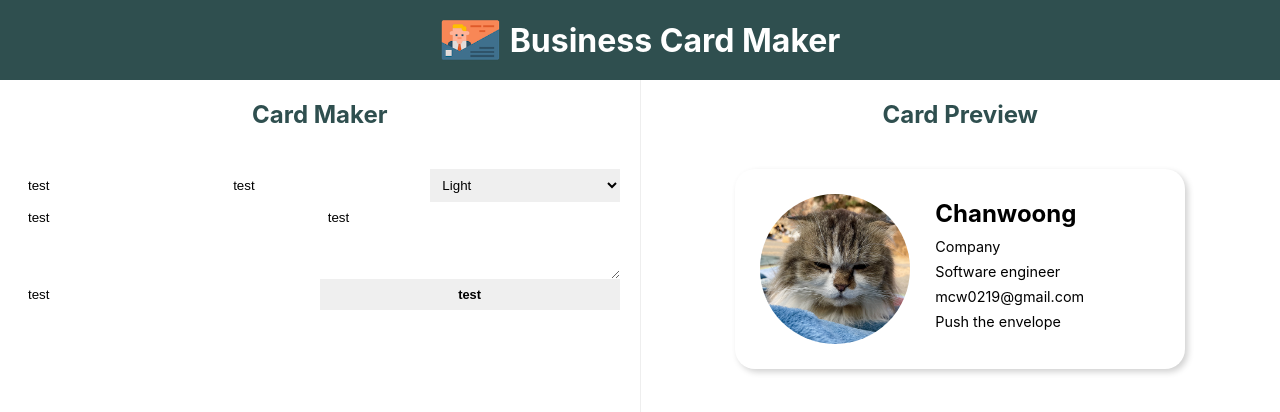
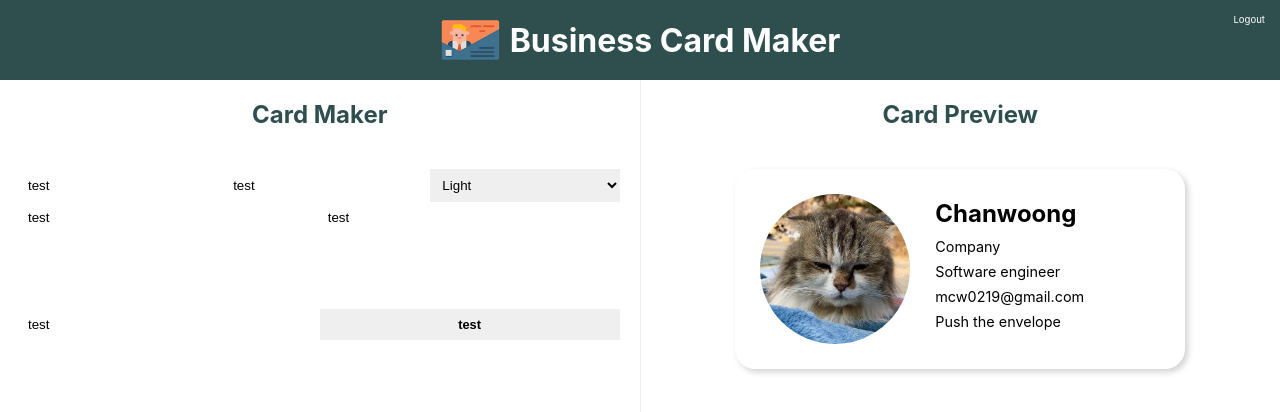
Before and after one commit to Chanwooong2/businessCardMaker, a React (Create React App) app: page /cardMaker in a window 1280 px wide. Shown: the top 412 px of the page. Built offline with nearby package versions, Linux system fonts and the light colour scheme.

Commit message:
화면 구성 작업 진행중

```diff
--- a/src/components/cardMaker/cardMaker.jsx
+++ b/src/components/cardMaker/cardMaker.jsx
@@ -11,6 +11,8 @@ const CardMaker = (props) => {
 			<div>Business Card Maker</div>
 		</div>
 
+		<div className={styles.logout}>Logout</div>
+
 		<section className={styles.body}>
 			<FormList />
 			<div className={styles.line}></div>
--- a/src/components/cardMaker/cardMaker.module.css
+++ b/src/components/cardMaker/cardMaker.module.css
@@ -1,3 +1,5 @@
+@value makerBlack from '../../common/colors.css';
+
 .header {
 	height: 80px;
 	width: 100%;
@@ -45,3 +47,22 @@
 		border-bottom: 1px solid #eee;
 	}
 }
+
+.logout {
+	height: 10px;
+	line-height: 10px;
+	background-color: makerBlack;
+	color: white;
+	position: absolute;
+	top:0;
+	right: 0;
+	text-align: center;
+	padding: 10px;
+	margin:5px;
+	border-radius: 5px;
+	font-size: 0.6rem;
+	cursor: pointer;
+}
+.logout:hover{
+	opacity: 0.8;
+}
--- a/src/components/cardMaker/form/form.jsx
+++ b/src/components/cardMaker/form/form.jsx
@@ -14,7 +14,7 @@ const Form = (props) => {
 			</select>
 			<input type="text" className={styles.input} defaultValue="test"/>
 			<input type="text" className={styles.input} defaultValue="test"/>
-			<textarea name="message" id="message" className={styles.textarea}></textarea>
+			<textarea name="message" id="message" className={styles.textarea} rows="4"></textarea>
 
 			{/* <div className={styles.fileInput}> */}
 				<input type="text" className={styles.fileInput} defaultValue="test"/>
--- a/src/components/cardMaker/form/form.module.css
+++ b/src/components/cardMaker/form/form.module.css
@@ -19,6 +19,7 @@
 .select,
 .textarea{
 	width: 100%;
+	resize: none;
 }
 
 .fileInput,
--- a/src/components/cardMaker/preview/preview.jsx
+++ b/src/components/cardMaker/preview/preview.jsx
@@ -3,7 +3,7 @@ import styles from './preview.module.css';
 
 const Preview = (props) => {
 	return (
-		<div className={styles.body}>
+		<div className={`${styles.body} ${styles.light}`}>
 
 			<img src="/images/cat.png" alt="" className={styles.img} />
 
--- a/src/components/cardMaker/preview/preview.module.css
+++ b/src/components/cardMaker/preview/preview.module.css
@@ -1,4 +1,4 @@
-@value makerBlack, makerWhite, makerGreen from '../../../common/colors.css';
+@value makerBlack, makerWhite, makerGreen, makerWheat,makerColorful from '../../../common/colors.css';
 
 .body {
 	margin:20px;
@@ -37,5 +37,17 @@
 
 .line {
 	width: 100%;
-	border-bottom: 1px solid makerBlack;
+	border-bottom: 1px solid makerWheat;
 }
+
+.light {
+	background-color: makerWhite;
+}
+.black {
+	background-color: makerBlack;
+	color: makerWhite;
+}
+.colorful {
+	background: makerColorful;
+	color: makerWhite;
+}
--- a/src/index.module.css
+++ b/src/index.module.css
@@ -1,5 +1,6 @@
 html{
   height: 100%;
+  cursor:default;
 }
 
 body {
```
Also changed, not shown: 2 other files (tests, documents, lock files or other folders).
